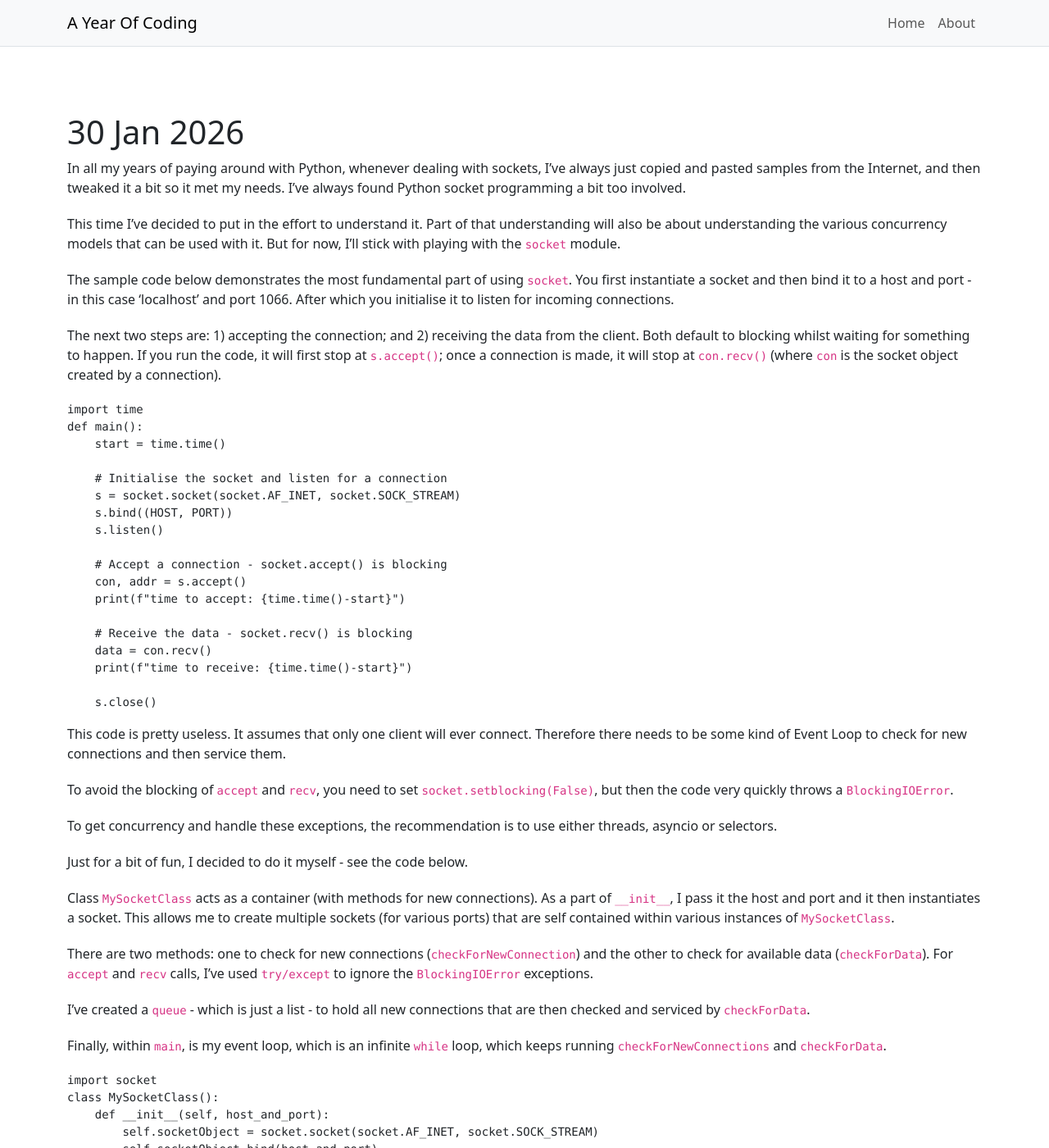
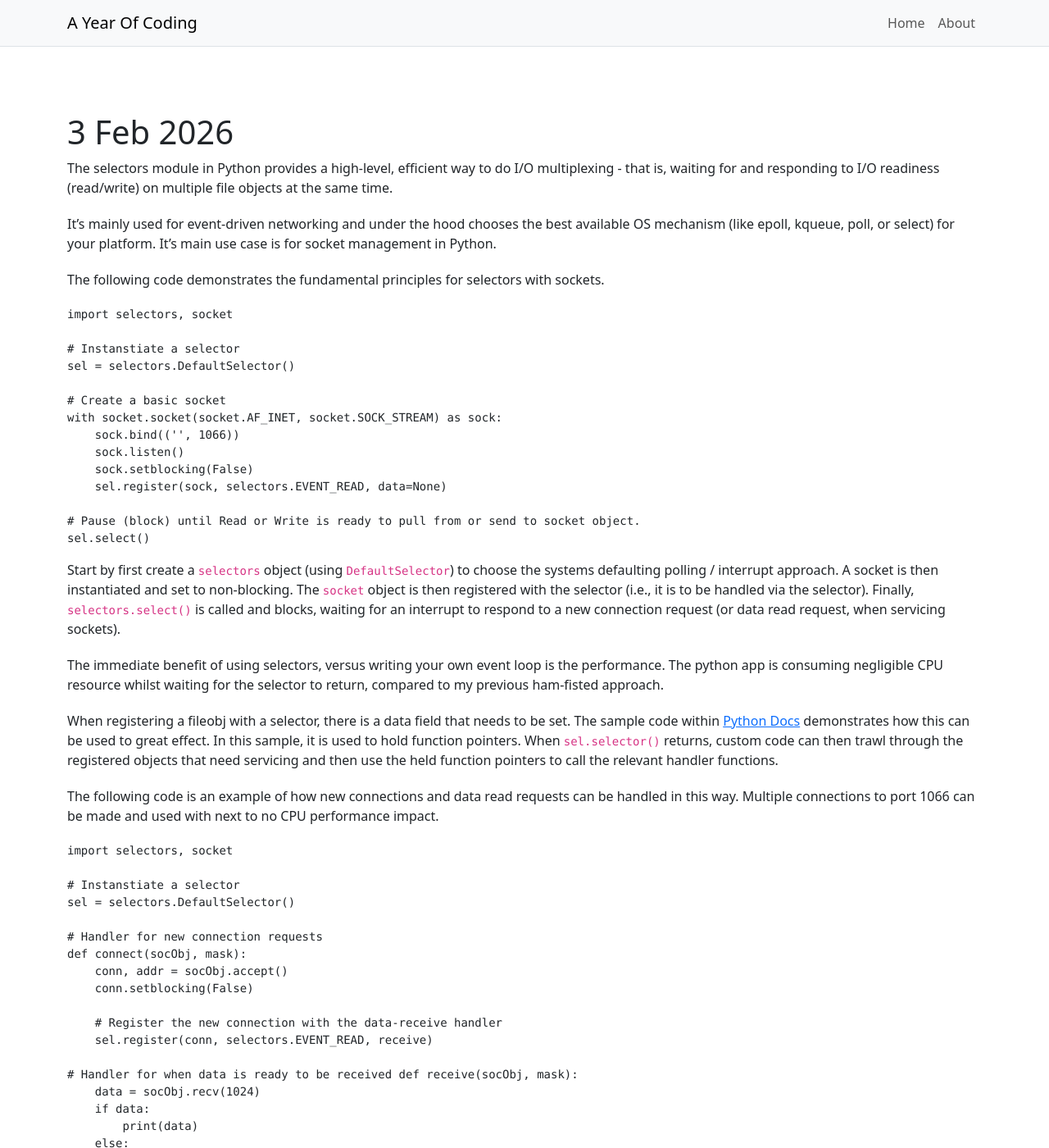
Before and after one commit to AnnualChallenge/annualchallenge.github.io, a Jekyll site: the page built from index.md, in a window 1280 px wide and 1400 px high. Shown: the whole window at 82% size. Built offline with Jekyll 4.4.1, drawn with Linux system fonts in a browser that asks for light colours; our own code applies the rules of GitHub Pages for plain Markdown files; some of the changed text lies outside the part shown.

Commit message:
Adding blog content on using selectors with sockets.
Uplifting the default template to include a site description.

````diff
--- a/_layouts/default.html
+++ b/_layouts/default.html
@@ -2,6 +2,7 @@
 <html lang="en">
   <head>
     <meta charset="UTF-8">
+    <meta name="description" content="Welcome to my Year of Coding blog. Read as I develop my coding skills as I try to solve real-life problems.">
     <title>{{ page.title }} · {{ site.title }}</title>
     <meta name="viewport" content="width=device-width, initial-scale=1">
 
--- a/index.md
+++ b/index.md
@@ -1,6 +1,83 @@
 ---
 layout: default
 ---
+# 3 Feb 2026
+The selectors module in Python provides a high-level, efficient way to do I/O multiplexing - that is, waiting for and responding to I/O readiness (read/write) on multiple file objects at the same time.
+
+It’s mainly used for event-driven networking and under the hood chooses the best available OS mechanism (like epoll, kqueue, poll, or select) for your platform. It's main use case is for socket management in Python.
+
+The following code demonstrates the fundamental principles for selectors with sockets.
+
+```
+import selectors, socket
+
+# Instanstiate a selector
+sel = selectors.DefaultSelector()
+
+# Create a basic socket
+with socket.socket(socket.AF_INET, socket.SOCK_STREAM) as sock:
+    sock.bind(('', 1066))
+    sock.listen()
+    sock.setblocking(False)
+    sel.register(sock, selectors.EVENT_READ, data=None)
+
+# Pause (block) until Read or Write is ready to pull from or send to socket object.
+sel.select()
+```
+
+Start by first create a `selectors` object (using `DefaultSelector`) to choose the systems defaulting polling / interrupt approach. A socket is then instantiated and set to non-blocking. The `socket` object is then registered with the selector (i.e., it is to be handled via the selector). Finally, `selectors.select()` is called and blocks, waiting for an interrupt to respond to a new connection request (or data read request, when servicing sockets).
+
+The immediate benefit of using selectors, versus writing your own event loop is the performance. The python app is consuming negligible CPU resource whilst waiting for the selector to return, compared to my previous ham-fisted approach.
+
+When registering a fileobj with a selector, there is a data field that needs to be set. The sample code within [Python Docs](https://docs.python.org/3/library/selectors.html) demonstrates how this can be used to great effect. In this sample, it is used to hold function pointers. When `sel.selector()` returns, custom code can then trawl through the registered objects that need servicing and then use the held function pointers to call the relevant handler functions.
+
+The following code is an example of how new connections and data read requests can be handled in this way. Multiple connections to port 1066 can be made and used with next to no CPU performance impact.
+
+```
+import selectors, socket
+
+# Instanstiate a selector
+sel = selectors.DefaultSelector()
+
+# Handler for new connection requests
+def connect(socObj, mask):
+    conn, addr = socObj.accept()
+    conn.setblocking(False)
+
+    # Register the new connection with the data-receive handler
+    sel.register(conn, selectors.EVENT_READ, receive)
+
+# Handler for when data is ready to be received def receive(socObj, mask):
+    data = socObj.recv(1024)
+    if data:
+        print(data)
+    else:
+        # Unregister if data was empty (connection closed)
+        sel.unregister(socObj)
+
+def main():
+
+    # Create and bind the socket
+    with socket.socket(socket.AF_INET, socket.SOCK_STREAM) as sock:
+        sock.bind(('localhost', 1066))
+        sock.listen()
+        sock.setblocking(False)
+
+        # Register socket with selector and point to the connection handler function
+        sel.register(sock, selectors.EVENT_READ, data=connect)
+
+        # Event loop using select to handle new connections and data read requests.
+        while True:
+            # If there are any queued events, return and handle them.
+            events = sel.select()
+            for key, mask in events:
+                # Calling the handler
+                key.data(key.fileobj, mask)
+
+if __name__ == '__main__':
+    main()
+
+```
 # 30 Jan 2026
 In all my years of paying around with Python, whenever dealing with sockets, I've always just copied and pasted samples from the Internet, and then tweaked it a bit so it met my needs. I've always found Python socket programming a bit too involved.
 
````
